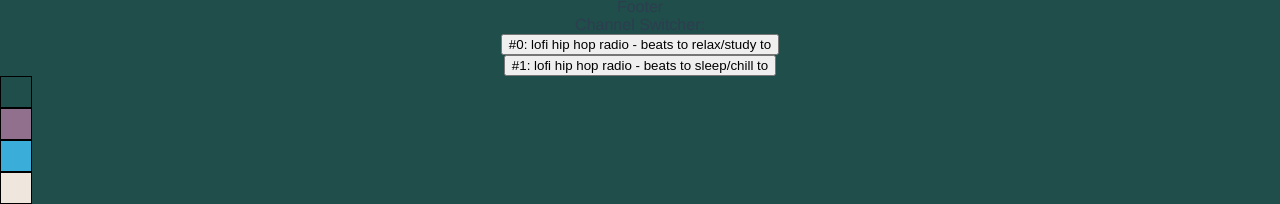
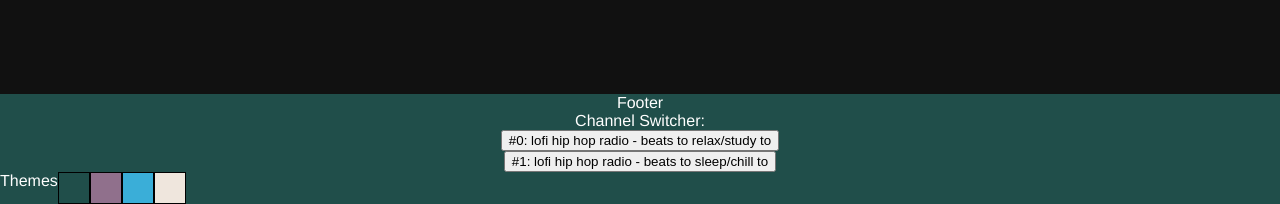
Before and after one commit to devchainsrl/lofi-stream.com, a Vue app: page / in a window 1280 px wide. Shown: the part 596-800 px from the top of the page. Built offline with nearby package versions, Linux system fonts and the light colour scheme.

Commit message:
fix styles

```diff
--- a/src/App.vue
+++ b/src/App.vue
@@ -68,7 +68,6 @@
 
 <style>
 body {
-    background-color: #2c3e50;
     padding: 0;
     margin: 0;
 }
@@ -88,7 +87,7 @@
     -webkit-font-smoothing: antialiased;
     -moz-osx-font-smoothing: grayscale;
     text-align: center;
-    color: var(--ls-fallback);
+    color: var(--ls-light-text);
 }
 #header, #footer {
     display: block;
--- a/src/assets/style.css
+++ b/src/assets/style.css
@@ -5,7 +5,10 @@
     --ls-gray-text: #666;
     --ls-light-text: #fff;
 }
-
+.theme-switcher {
+    display: flex;
+    flex-direction: row;
+}
 .btn-theme {
     width: 32px;
     height: 32px;
--- a/src/components/Footer.vue
+++ b/src/components/Footer.vue
@@ -14,6 +14,9 @@
       <div
         class="theme-switcher"
       >
+        <div class="text-amber">
+          Themes
+        </div>
         <div
           v-for="(theme, index) in themes"
           :key="index"
```
